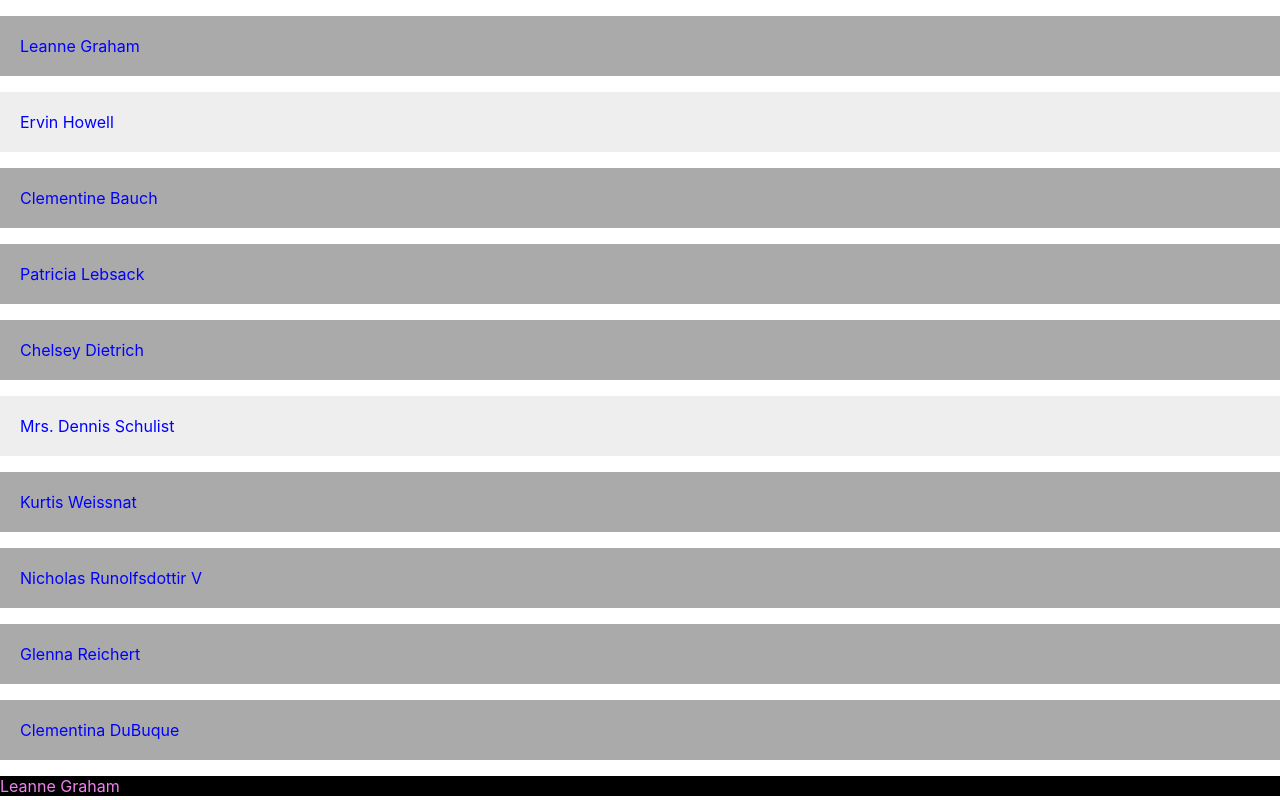
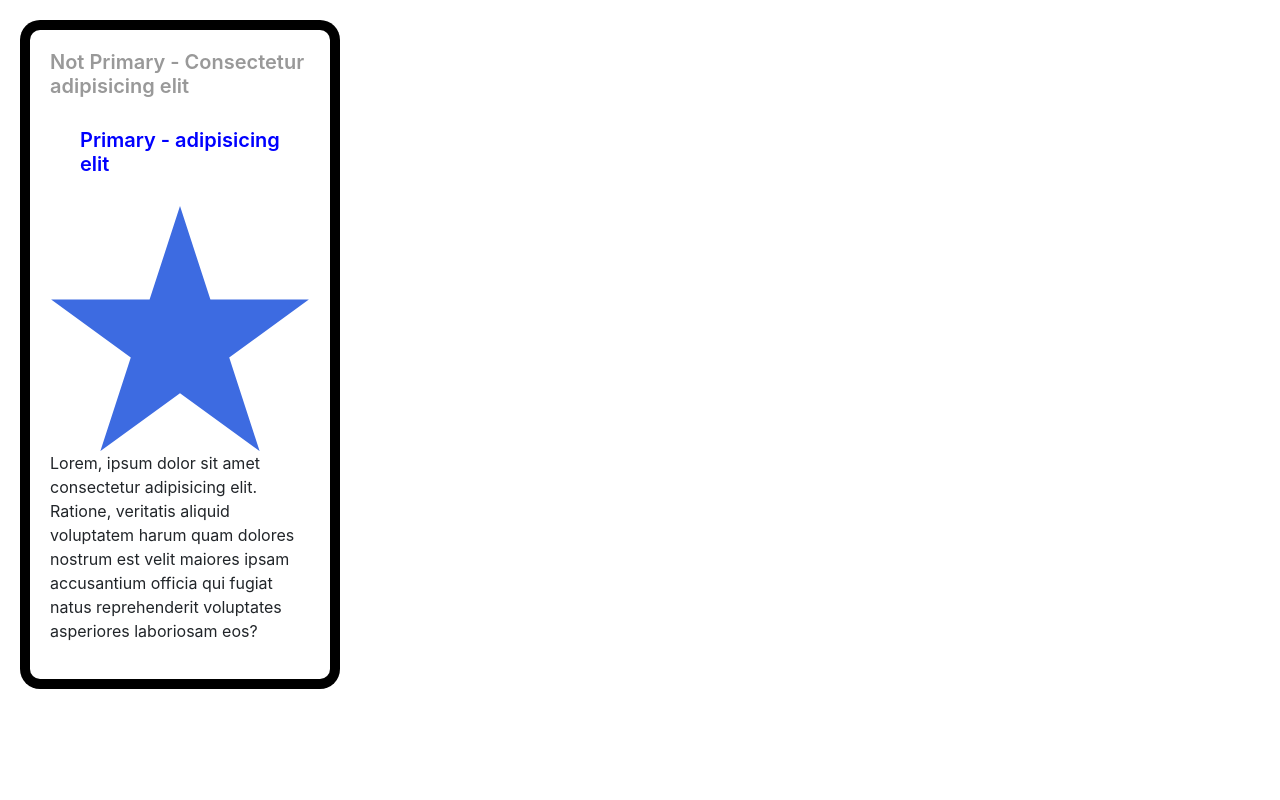
Before and after one commit to iMykhailychenko/goit-59-fs, a React (Create React App) app: page / in a window 1280 px wide. Shown: the top 800 px of the page. Built offline with nearby package versions, Linux system fonts and the light colour scheme.

Commit message:
lesson-2

```diff
--- a/package.json
+++ b/package.json
@@ -11,6 +11,7 @@
     "react": "^18.2.0",
     "react-dom": "^18.2.0",
     "react-scripts": "5.0.1",
+    "styled-components": "^5.3.6",
     "web-vitals": "^2.1.4"
   },
   "scripts": {
--- a/public/index.html
+++ b/public/index.html
@@ -5,9 +5,12 @@
     <link rel="icon" href="%PUBLIC_URL%/favicon.ico" />
     <meta name="viewport" content="width=device-width, initial-scale=1" />
     <meta name="theme-color" content="#000000" />
-    <meta
-      name="description"
-      content="Web site created using create-react-app"
+    <meta name="description" content="Web site created using create-react-app" />
+    <link
+      href="https://cdn.jsdelivr.net/npm/bootstrap@5.2.3/dist/css/bootstrap.min.css"
+      rel="stylesheet"
+      integrity="sha384-rbsA2VBKQhggwzxH7pPCaAqO46MgnOM80zW1RWuH61DGLwZJEdK2Kadq2F9CUG65"
+      crossorigin="anonymous"
     />
     <link rel="apple-touch-icon" href="%PUBLIC_URL%/logo192.png" />
     <!--
--- /dev/null
+++ b/src/components/Product/Product.jsx
@@ -0,0 +1,40 @@
+import styled from 'styled-components';
+
+import { ReactComponent as MyIcon } from './icon.svg';
+
+const Wrapper = styled.div`
+  max-width: 300px;
+  padding: 20px;
+  border-radius: 10px;
+  box-shadow: 0 0 0 10px #000;
+  margin: 30px;
+`;
+
+/* margin: ${props => (props.data ? props.data : '0')}; */
+// margin: ${props => (props.data || '0')};
+const Title = styled.h2`
+  font-size: 20px;
+  font-weight: 600;
+  margin: ${({ data = '0' }) => data};
+  color: ${({ primary }) => (primary ? 'blue' : '#999')};
+  padding: ${props => (props.primary ? '20px' : '0')};
+`;
+
+export const Product = () => {
+  return (
+    <Wrapper>
+      <Title>Not Primary - Consectetur adipisicing elit</Title>
+      <Title primary data="10px">
+        Primary - adipisicing elit
+      </Title>
+
+      <MyIcon />
+
+      <p>
+        Lorem, ipsum dolor sit amet consectetur adipisicing elit. Ratione, veritatis aliquid voluptatem harum quam
+        dolores nostrum est velit maiores ipsam accusantium officia qui fugiat natus reprehenderit voluptates asperiores
+        laboriosam eos?
+      </p>
+    </Wrapper>
+  );
+};
--- a/src/index.jsx
+++ b/src/index.jsx
@@ -2,18 +2,16 @@ import React from 'react';
 
 import ReactDOM from 'react-dom/client';
 
+import { Product } from './components/Product/Product';
+
 import './index.css';
 
 // import images from './assets/images.json';
-import users from './assets/users.json';
-import { UserCard } from './components/UserCard/UserCard';
-import { UserCard2 } from './components/UserCard2/UserCard2';
 
 const root = ReactDOM.createRoot(document.getElementById('root'));
 // root.render(<UserCard images={images} />);
 root.render(
   <React.StrictMode>
-    <UserCard users={users} />
-    <UserCard2 users={users} />
+    <Product />
   </React.StrictMode>,
 );
```
Also changed, not shown: src/components/Product/icon.svg (added), 1 other file (tests, documents, lock files or other folders).
